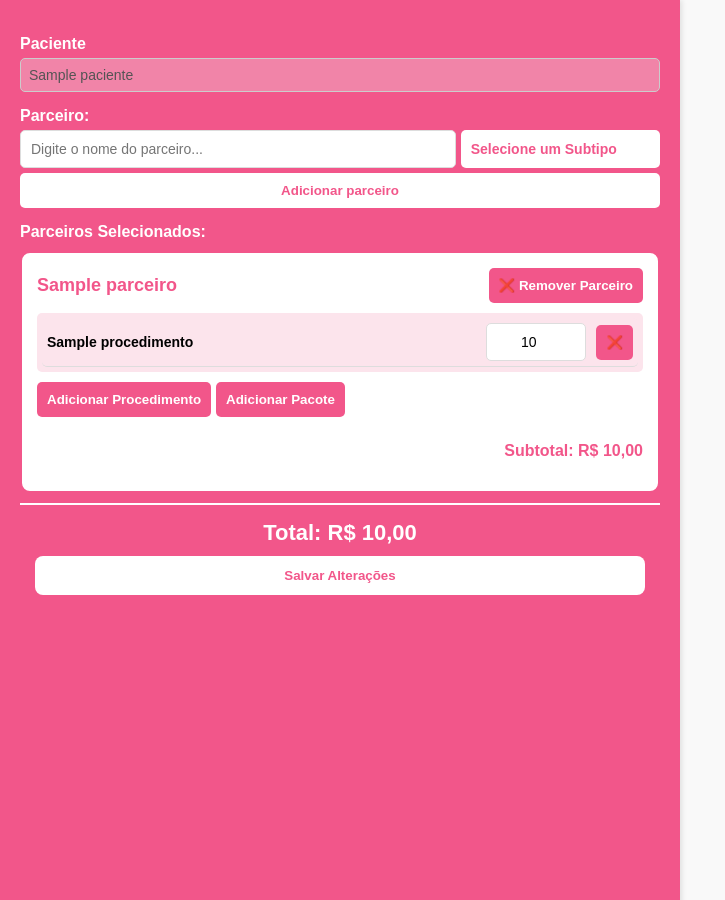
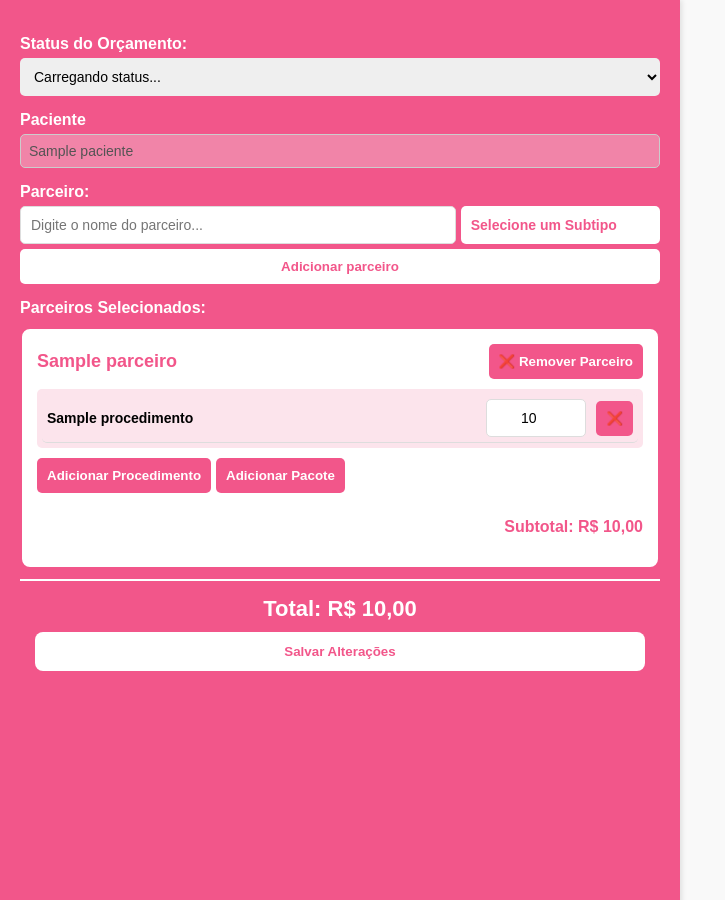
Before and after one commit to InteligenciaPulse/Sistema-Pulse, a Django app: template djangoapp/cadastro/templates/cadastro/editar_orcamento.html in a window 1280 px wide. Shown: the whole page, without its empty margins (0-725 px from the left). Run offline with Django 5.2, Linux system fonts and the light colour scheme; the template is opened without the code that fills it: most values are stand-ins (such as "Sample title", 1, 10 or a date in 2020).

Commit message:
Adicionado opção de editar Status

```diff
--- a/djangoapp/cadastro/static/cadastro/js/criar_orcamento_script.js
+++ b/djangoapp/cadastro/static/cadastro/js/criar_orcamento_script.js
@@ -306,6 +306,8 @@ document.getElementById('form-adicionar-paciente').addEventListener('submit', fu
 // ----------------------------------------- ORCAMENTO ------------------------------------------------------
 document.getElementById("proximo-passo").addEventListener("click", function () {
     const pacienteId = document.getElementById("paciente").dataset.id;
+    const statusSelecionado = document.getElementById("status").value;
+
     if (!pacienteId) {
         alert("Selecione um paciente antes de finalizar o orçamento.");
         return;
@@ -324,6 +326,7 @@ document.getElementById("proximo-passo").addEventListener("click", function () {
 
     const payload = {
         paciente_id: pacienteId,
+        status: statusSelecionado,
         valor_total: valorTotal.toFixed(2),
         procedimentos: procedimentosSelecionados
     };
--- a/djangoapp/cadastro/static/cadastro/js/editar_orcamento_script.js
+++ b/djangoapp/cadastro/static/cadastro/js/editar_orcamento_script.js
@@ -2,6 +2,7 @@
 document.addEventListener("DOMContentLoaded", function () {
   document.getElementById("salvar-orcamento").addEventListener("click", function () {
       const orcamentoId = this.getAttribute("data-id");
+      const statusSelecionado = document.getElementById("status").value;
 
       let procedimentosSelecionados = [];
       document.querySelectorAll(".procedimento-item").forEach(item => {
@@ -16,6 +17,7 @@ document.addEventListener("DOMContentLoaded", function () {
 
       const payload = {
           orcamento_id: orcamentoId,
+          status: statusSelecionado,
           valor_total: valorTotal.toFixed(2),
           procedimentos: procedimentosSelecionados
       };
@@ -208,3 +210,18 @@ document.addEventListener("DOMContentLoaded", function () {
       });
   });
 });
+
+// ------------------------------------------- PREENCHER COM STATUS ---------------------------------------------
+function selecionarStatusAtual() {
+    const statusSelect = document.getElementById("status");
+    const statusAtual = statusSelect.getAttribute("data-status-atual");
+
+    if (statusAtual) {
+        for (let option of statusSelect.options) {
+            if (option.value === statusAtual) {
+                option.selected = true;
+                break;
+            }
+        }
+    }
+}
--- a/djangoapp/cadastro/static/cadastro/js/orcamento_util.js
+++ b/djangoapp/cadastro/static/cadastro/js/orcamento_util.js
@@ -145,3 +145,25 @@
       })
       .catch(error => console.error("Erro ao buscar parceiros:", error));
 }
+
+// ---------------------------------------- BUSCAR STATUS --------------------------------------------------
+document.addEventListener("DOMContentLoaded", function () {
+    fetch("/buscar_status/")
+        .then(response => response.json())
+        .then(data => {
+            const statusSelect = document.getElementById("status");
+            statusSelect.innerHTML = "";
+
+            data.status.forEach(status => {
+                let option = document.createElement("option");
+                option.value = status.id;
+                option.textContent = status.nome;
+                statusSelect.appendChild(option);
+            });
+
+            if (statusSelect.hasAttribute("data-status-atual")) {
+                selecionarStatusAtual();
+            }
+        })
+        .catch(error => console.error("Erro ao carregar status:", error));
+});
--- a/djangoapp/cadastro/templates/cadastro/editar_orcamento.html
+++ b/djangoapp/cadastro/templates/cadastro/editar_orcamento.html
@@ -16,6 +16,13 @@
   <div class="container">
       <div class="sidebar">
           <div class="filter-section">
+
+              <div class="status-container">
+                <label for="status">Status do Orçamento:</label>
+                <select id="status" name="status" data-status-atual="{{ status.id }}">
+                    <option value="">Carregando status...</option>
+                </select>
+              </div>
 
               <!-- Paciente -->
               <div class="filter-paciente">
--- a/djangoapp/cadastro/urls.py
+++ b/djangoapp/cadastro/urls.py
@@ -1,7 +1,7 @@
 from django.urls import path
 from .views import home, criar_orcamento, historico, buscar_pacientes, buscar_procedimentos, buscar_parceiros, buscar_procedimentos_por_pacote, buscar_pacotes, buscar_parceiros_por_procedimento, buscar_parceiros_by, buscar_procedimentos_por_parceiro, buscar_parceiros_por_subtipo, buscar_subtipos
 from .views import visualizar_orcamento_pdf, visualizar_orcamento_html, salvar_paciente
-from .views import salvar_orcamento, editar_orcamento, atualizar_orcamento, atualizar_status
+from .views import salvar_orcamento, editar_orcamento, atualizar_orcamento, atualizar_status, buscar_status
 
 urlpatterns = [
     path('', home, name='home'),
@@ -26,4 +26,5 @@ urlpatterns = [
     path("editar_orcamento/<int:orcamento_id>/", editar_orcamento, name="editar_orcamento"),
     path('atualizar_orcamento/', atualizar_orcamento, name='atualizar_orcamento'),
     path('atualizar_orcamento/<int:orcamento_id>/', atualizar_orcamento, name='atualizar_orcamento'),
+    path('buscar_status/', buscar_status, name='buscar_status'),
 ]
```
Also changed, not shown: djangoapp/cadastro/templates/cadastro/criar_orcamento.html (+7 -0 lines), djangoapp/cadastro/views.py (+10 -7 lines).
